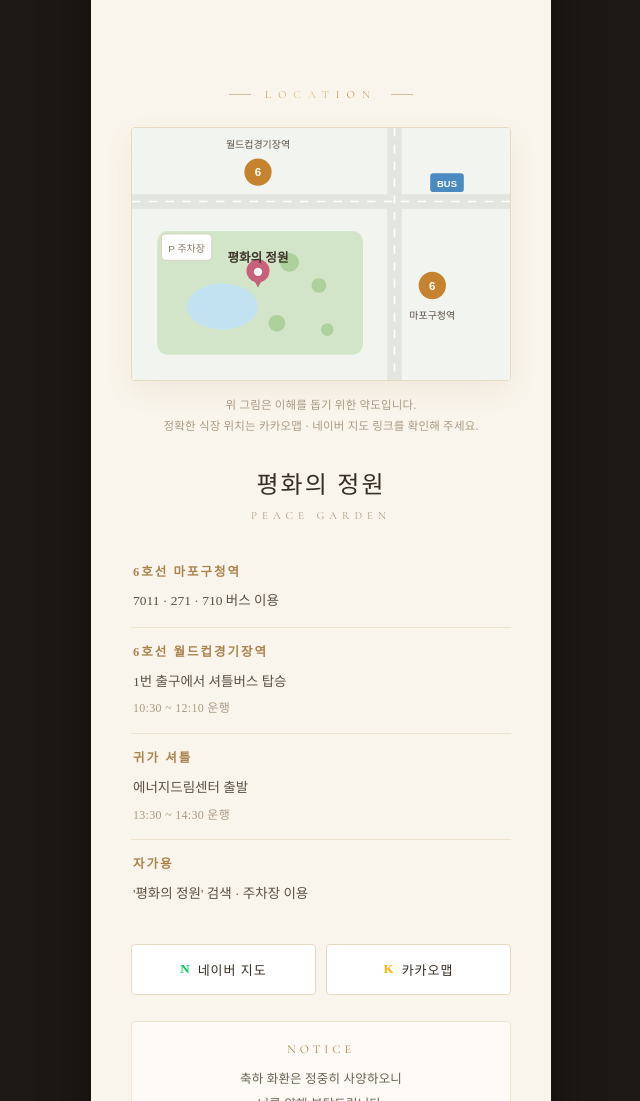
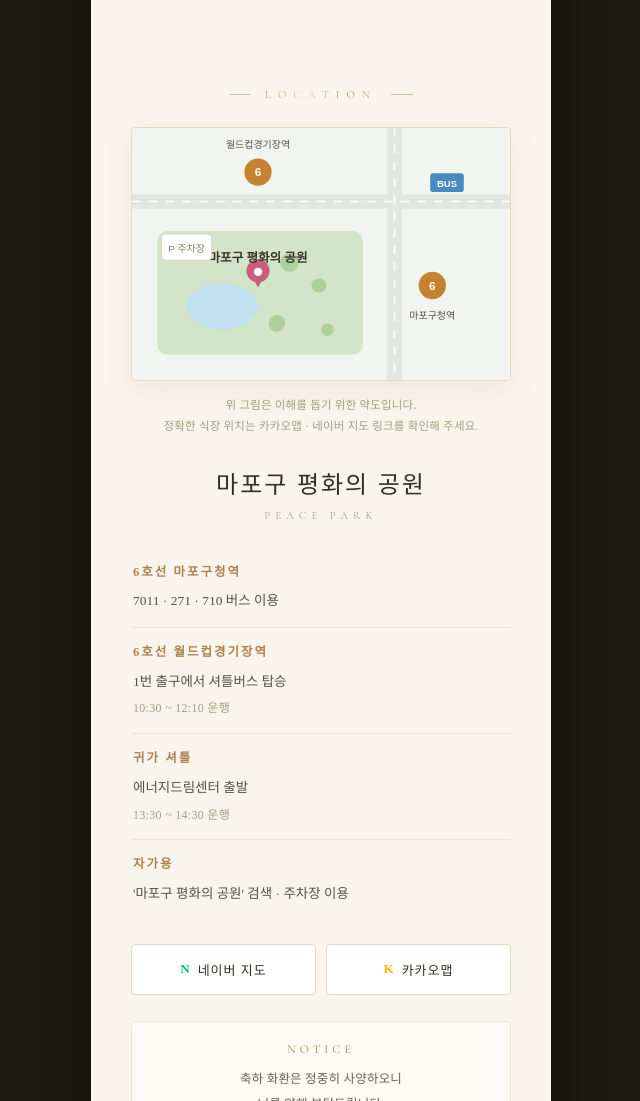
Before and after one commit to kimhansonj1-blip/kp-yj-wedding, a plain HTML site: page index.html in a window 1280 px wide. Shown: the part 4640-5741 px from the top of the page, without its empty margins (319-959 px from the left). Drawn offline with nearby package versions, Linux system fonts and the light colour scheme; a web font is replaced by a local one.

Commit message:
Rename venue to 마포구 평화의 공원
Co-Authored-By: Claude Opus 5.5 <noreply@anthropic.com>

```diff
--- a/index.html
+++ b/index.html
@@ -5,7 +5,7 @@
 <meta name="viewport" content="width=device-width, initial-scale=1.0, maximum-scale=1.0, user-scalable=no">
 <title>강필 ♥ 유진 결혼합니다</title>
 <meta property="og:title" content="강필 ♥ 유진 결혼합니다">
-<meta property="og:description" content="2026년 10월 3일 토요일 오후 12시, 평화의 정원">
+<meta property="og:description" content="2026년 10월 3일 토요일 오후 12시, 마포구 평화의 공원">
 <meta property="og:type" content="website">
 <link rel="preconnect" href="https://fonts.googleapis.com">
 <link rel="preconnect" href="https://fonts.gstatic.com" crossorigin>
@@ -304,7 +304,7 @@
             <path d="M0 2 L-7 -11 A8 8 0 1 1 7 -11 Z" fill="#c8607a"/>
             <circle cx="0" cy="-13" r="4" fill="#fff"/>
           </g>
-          <text x="120" y="128" text-anchor="middle" font-size="12" fill="#3a3228" font-family="serif" font-weight="700">평화의 정원</text>
+          <text x="120" y="128" text-anchor="middle" font-size="12" fill="#3a3228" font-family="serif" font-weight="700">마포구 평화의 공원</text>
           <rect x="28" y="101" width="48" height="25" rx="4" fill="#fff" stroke="#d8d2c4"/>
           <text x="52" y="118" text-anchor="middle" font-size="9.5" fill="#8a7a64" font-family="sans-serif">P 주차장</text>
           <g transform="translate(286,150)"><circle r="13" fill="#c5832f"/><text y="4" text-anchor="middle" font-size="11" fill="#fff" font-family="sans-serif" font-weight="700">6</text></g>
@@ -315,13 +315,13 @@
         </svg>
       </div>
       <div class="map-note">위 그림은 이해를 돕기 위한 약도입니다.<br>정확한 식장 위치는 카카오맵 · 네이버 지도 링크를 확인해 주세요.</div>
-      <div class="place-name myeong">평화의 정원</div>
-      <div class="place-sub cor">PEACE GARDEN</div>
+      <div class="place-name myeong">마포구 평화의 공원</div>
+      <div class="place-sub cor">PEACE PARK</div>
       <div class="traffic">
         <div class="t-row"><b>6호선 마포구청역</b><span>7011 · 271 · 710 버스 이용</span></div>
         <div class="t-row"><b>6호선 월드컵경기장역</b><span>1번 출구에서 셔틀버스 탑승<span class="t-sub">10:30 ~ 12:10 운행</span></span></div>
         <div class="t-row"><b>귀가 셔틀</b><span>에너지드림센터 출발<span class="t-sub">13:30 ~ 14:30 운행</span></span></div>
-        <div class="t-row"><b>자가용</b><span>'평화의 정원' 검색 · 주차장 이용</span></div>
+        <div class="t-row"><b>자가용</b><span>'마포구 평화의 공원' 검색 · 주차장 이용</span></div>
       </div>
       <div class="map-btns">
         <a class="naver" href="https://naver.me/xhlLkquG" target="_blank" rel="noopener"><span class="ic">N</span>네이버 지도</a>
```
